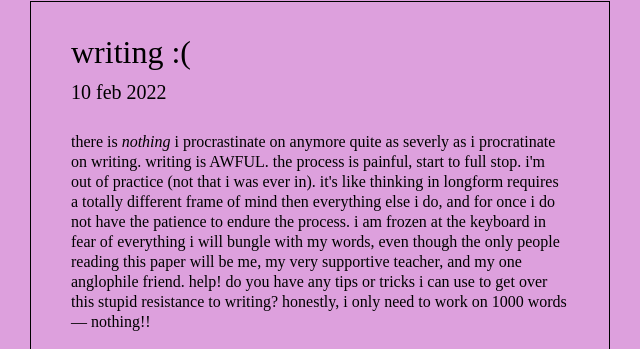
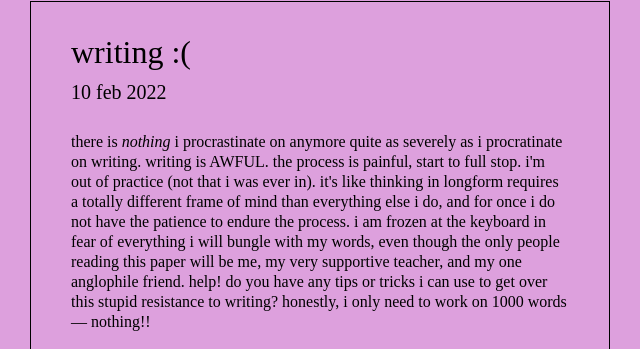
Before and after one commit to neetapatel/blog, a plain HTML site: page index.html in a window 1280 px wide. Shown: the part 201-550 px from the top of the page, 320-960 px from the left. Drawn offline with Linux system fonts and the light colour scheme.

Commit message:
fix typos

```diff
--- a/index.html
+++ b/index.html
@@ -19,7 +19,7 @@
   <div class="post">
     <h1>writing :(</h1>
     <h3>10 feb 2022</h3>
-    <p>there is <i>nothing</i> i procrastinate on anymore quite as severly as i procratinate on writing. writing is AWFUL. the process is painful, start to full stop. i'm out of practice (not that i was ever in). it's like thinking in longform requires a totally different frame of mind then everything else i do, and for once i do not have the patience to endure the process. i am frozen at the keyboard in fear of everything i will bungle with my words, even though the only people reading this paper will be me, my very supportive teacher, and my one anglophile friend. help! do you have any tips or tricks i can use to get over this stupid resistance to writing? honestly, i only need to work on 1000 words — nothing!!</p>
+    <p>there is <i>nothing</i> i procrastinate on anymore quite as severely as i procratinate on writing. writing is AWFUL. the process is painful, start to full stop. i'm out of practice (not that i was ever in). it's like thinking in longform requires a totally different frame of mind than everything else i do, and for once i do not have the patience to endure the process. i am frozen at the keyboard in fear of everything i will bungle with my words, even though the only people reading this paper will be me, my very supportive teacher, and my one anglophile friend. help! do you have any tips or tricks i can use to get over this stupid resistance to writing? honestly, i only need to work on 1000 words — nothing!!</p>
     <p>anyway, today in the printshop we were learning and demo-ing the screenprinting process, which begins with everyone reclaiming a used screen and cleaning it with chemicals, brushes and pressurized hoses in the wash-up room in order to remove all evidence of previously exposed liquid photo emulsion. once this is done, you can apply a fresh, thin coat of emulsion and expose it against a film containing your art work. anyway, i bring all this up mostly to say, cleaning off someone else's semesters-old calcified photo emulsion is hard, wet, manual work, and i was in the wash-up room for a while feeling extraordinarily satisfied that i could finally apply my dishwashing prowess to my practice. </p>
   </div>
 
```
